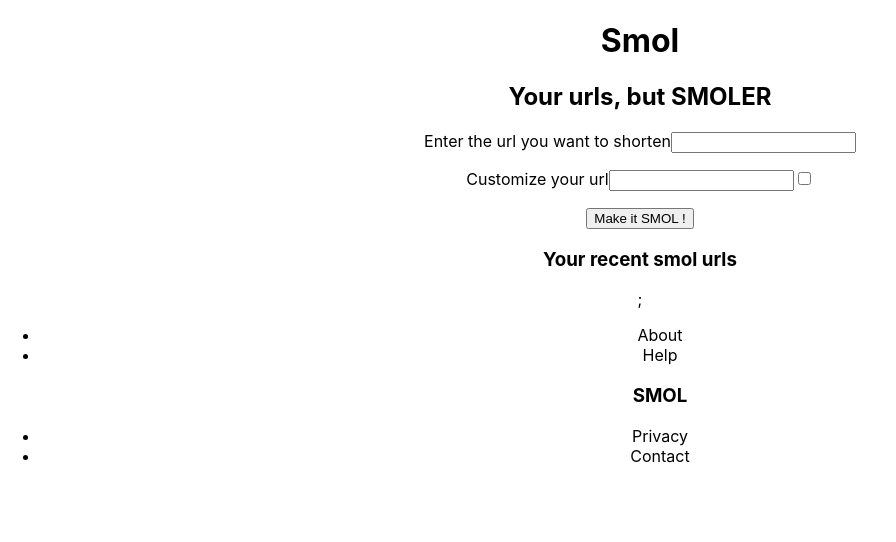
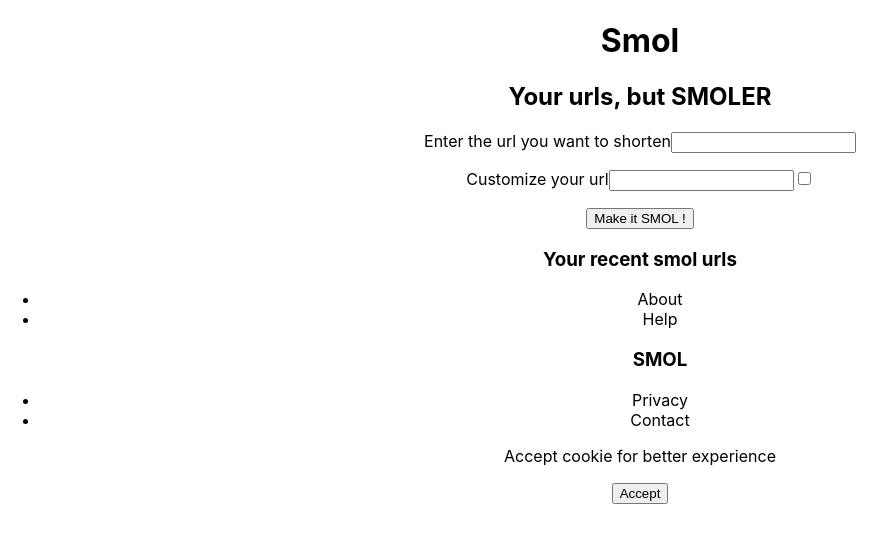
Before and after one commit to Janxa/smol, a React (Create React App) app in the folder client/: page / in a window 1280 px wide. Shown: the top 542 px of the page, without its empty margins (0-896 px from the left). Built offline with nearby package versions, Linux system fonts and the light colour scheme.

Commit message:
Creating cookie that stores recenttly generated urls

```diff
--- a/client/src/App.js
+++ b/client/src/App.js
@@ -2,12 +2,26 @@ import "./App.css";
 import Main from "./components/Main.jsx";
 import Header from "./components/Header";
 import Footer from "./components/Footer";
+import CookiesBanner from "./components/Cookies";
+import { useCookies } from "react-cookie";
 function App() {
+  const [cookies, setCookie] = useCookies(["url_list"]);
+  function CreateCookie() {
+    console.log(cookies);
+
+    setCookie("url_list", "[]", {
+      path: "/",
+    });
+    console.log(cookies);
+  }
   return (
     <div className="App">
       <Header />
       <Main />
       <Footer />
+      {Object.keys(cookies).length === 0 && (
+        <CookiesBanner CreateCookie={CreateCookie} />
+      )}
     </div>
   );
 }
--- /dev/null
+++ b/client/src/components/Cookies.jsx
@@ -0,0 +1,12 @@
+import React from "react";
+
+function CookiesBanner(props) {
+  return (
+    <div>
+      <p>Accept cookie for better experience</p>
+      <button onClick={props.CreateCookie}>Accept</button>
+    </div>
+  );
+}
+
+export default CookiesBanner;
--- a/client/src/components/Main.jsx
+++ b/client/src/components/Main.jsx
@@ -1,20 +1,30 @@
 import React, { Component } from "react";
 import UrlForm from "./UrlForm";
 import Sidebar from "./Sidebar";
+import { withCookies, Cookies } from "react-cookie";
 class Main extends Component {
-  state = { url_list: [] };
+  // state = { url_list: this.props.cookies.url_list || [] };
+  componentWillMount() {
+    const { cookies } = this.props;
+    this.setState({
+      url_list: cookies.get("url_list") || [],
+    });
+  }
   add_url_to_list = (url) => {
     const url_list = [...this.state.url_list];
     url_list.push(url);
     this.setState({ url_list });
-    console.log("liist", url_list);
+    this.props.cookies.set("url_list", url_list, {
+      path: "/",
+    });
+    console.log("list", url_list);
   };
   delete_url_from_list = (id) => {
     const url_list = [...this.state.url_list];
     let deleted = url_list.splice(id, 1);
 
     this.setState({ url_list });
-    console.log("liist", url_list);
+    console.log("list", url_list);
   };
   render() {
     return (
@@ -32,4 +42,4 @@ class Main extends Component {
   }
 }
 
-export default Main;
+export default withCookies(Main);
--- a/client/src/components/Sidebar.jsx
+++ b/client/src/components/Sidebar.jsx
@@ -3,7 +3,7 @@ import UrlPairs from "./UrlPairs";
 function Sidebar(props) {
   return (
     <aside>
-      <h3>Your recent smol urls</h3>;
+      <h3>Your recent smol urls</h3>
       <ul>
         {props.url_list.map((url_pair, id) => (
           <li key={id}>
```
Also changed, not shown: client/src/index.js (+9 -9 lines).
